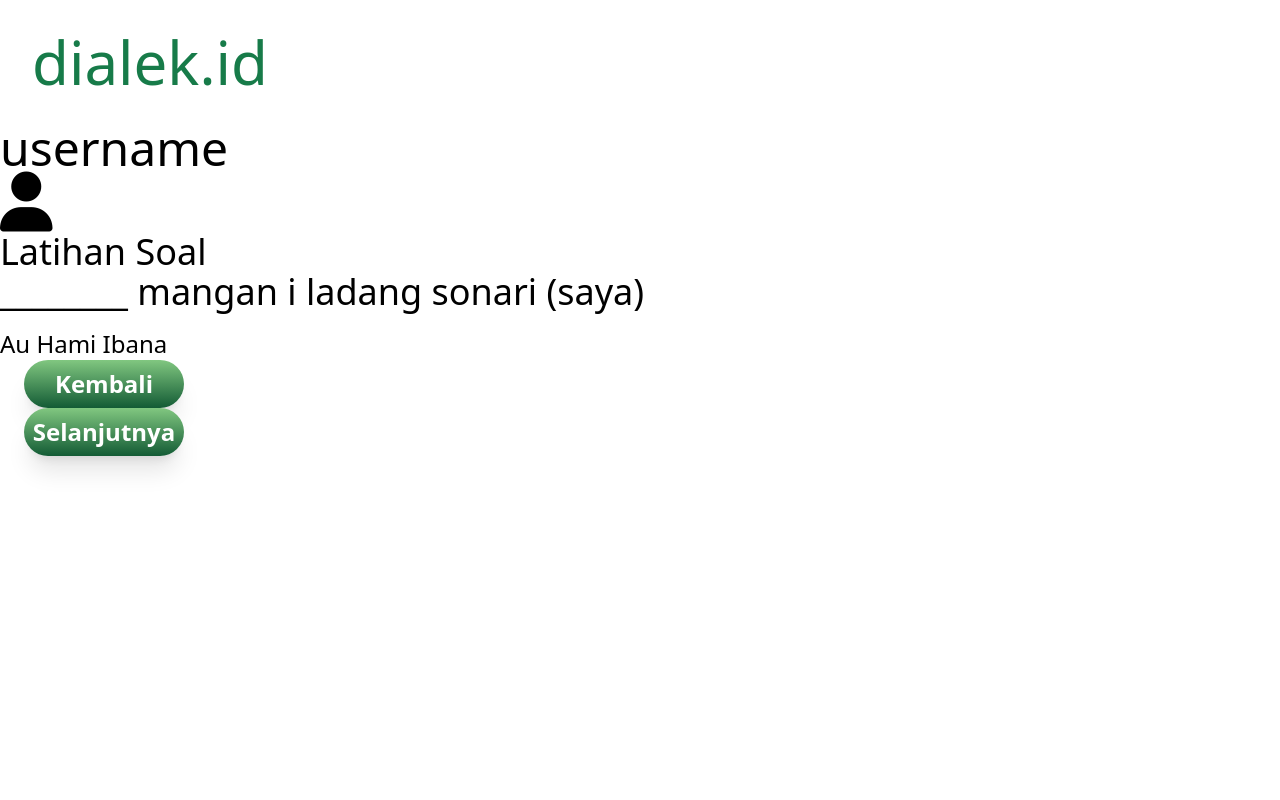
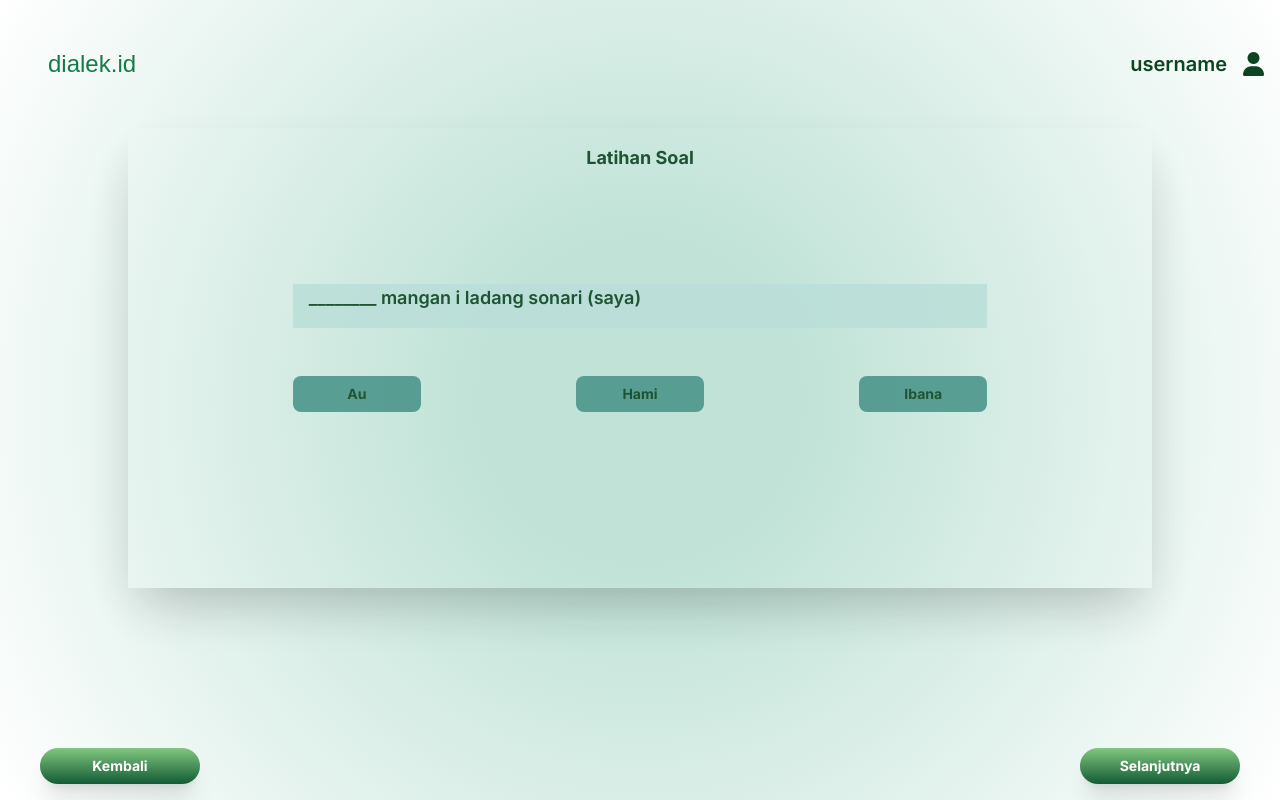
Before and after one commit to parulls/Dialek-Tailwind, a PHP site: page /src/html/LatihanSoal1.html in a window 1280 px wide. Run offline with PHP 8.4, Linux system fonts and the light colour scheme; some libraries are stand-ins or nearby versions; some web fonts are replaced.

Commit message:
latihan soal 1

```diff
--- a/src/styles/style2.css
+++ b/src/styles/style2.css
@@ -3127,6 +3155,30 @@
   opacity: 0.8;
 }
 
+.button-option{
+  display: flex;
+  width: 8rem;
+  align-items: center;
+  justify-content: center;
+  border-radius: 0.5rem;
+  --tw-bg-opacity: 1;
+  background-color: rgb(76 150 139 / var(--tw-bg-opacity));
+  padding-top: 0.5rem;
+  padding-bottom: 0.5rem;
+  padding-left: 1rem;
+  padding-right: 1rem;
+  text-align: center;
+  font-weight: 700;
+}
+
+.button-option:hover{
+  opacity: 0.8;
+}
+
+.fixed{
+  position: fixed;
+}
+
 .absolute{
   position: absolute;
 }
@@ -3181,6 +3241,10 @@
   margin-bottom: 2.5rem;
 }
 
+.mb-12{
+  margin-bottom: 3rem;
+}
+
 .mb-16{
   margin-bottom: 4rem;
 }
@@ -3193,6 +3257,10 @@
   margin-bottom: 1rem;
 }
 
+.mb-40{
+  margin-bottom: 10rem;
+}
+
 .mb-6{
   margin-bottom: 1.5rem;
 }
@@ -3201,11 +3269,18 @@
   margin-left: 0.25rem;
 }
 
+.ml-12{
+  margin-left: 3rem;
+}
+
 .ml-2{
   margin-left: 0.5rem;
 }
 
-<<<<<<< Updated upstream
+.ml-20{
+  margin-left: 5rem;
+}
+
 .ml-3{
   margin-left: 0.75rem;
 }
@@ -3218,16 +3293,20 @@
   margin-left: 1.75rem;
 }
 
+.ml-9{
+  margin-left: 2.25rem;
+}
+
+.ml-\[520px\]{
+  margin-left: 520px;
+}
+
 .mr-2{
   margin-right: 0.5rem;
 }
 
 .mr-4{
   margin-right: 1rem;
-=======
-.mt-0{
-  margin-top: 0px;
->>>>>>> Stashed changes
 }
 
 .mt-1{
@@ -3238,6 +3317,26 @@
   margin-top: 2.5rem;
 }
 
+.mt-16{
+  margin-top: 4rem;
+}
+
+.mt-2{
+  margin-top: 0.5rem;
+}
+
+.mt-20{
+  margin-top: 5rem;
+}
+
+.mt-28{
+  margin-top: 7rem;
+}
+
+.mt-3{
+  margin-top: 0.75rem;
+}
+
 .mt-4{
   margin-top: 1rem;
 }
@@ -3335,8 +3473,36 @@
   width: 2.25rem;
 }
 
+.w-\[70\%\]{
+  width: 70%;
+}
+
 .w-full{
   width: 100%;
+}
+
+.max-w-3xl{
+  max-width: 48rem;
+}
+
+.max-w-56{
+  max-width: 14rem;
+}
+
+.max-w-5xl{
+  max-width: 64rem;
+}
+
+.max-w-6xl{
+  max-width: 72rem;
+}
+
+.max-w-lg{
+  max-width: 32rem;
+}
+
+.max-w-sm{
+  max-width: 24rem;
 }
 
 .flex-1{
@@ -3388,6 +3562,10 @@
   align-items: center;
 }
 
+.justify-start{
+  justify-content: flex-start;
+}
+
 .justify-end{
   justify-content: flex-end;
 }
@@ -3417,40 +3598,52 @@
   margin-left: calc(1rem * calc(1 - var(--tw-space-x-reverse)));
 }
 
-=======
->>>>>>> Stashed changes
+.space-x-7 > :not([hidden]) ~ :not([hidden]){
+  --tw-space-x-reverse: 0;
+  margin-right: calc(1.75rem * var(--tw-space-x-reverse));
+  margin-left: calc(1.75rem * calc(1 - var(--tw-space-x-reverse)));
+}
+
+.space-x-8 > :not([hidden]) ~ :not([hidden]){
+  --tw-space-x-reverse: 0;
+  margin-right: calc(2rem * var(--tw-space-x-reverse));
+  margin-left: calc(2rem * calc(1 - var(--tw-space-x-reverse)));
+}
+
 .space-y-16 > :not([hidden]) ~ :not([hidden]){
   --tw-space-y-reverse: 0;
   margin-top: calc(4rem * calc(1 - var(--tw-space-y-reverse)));
   margin-bottom: calc(4rem * var(--tw-space-y-reverse));
 }
 
+.space-y-2 > :not([hidden]) ~ :not([hidden]){
+  --tw-space-y-reverse: 0;
+  margin-top: calc(0.5rem * calc(1 - var(--tw-space-y-reverse)));
+  margin-bottom: calc(0.5rem * var(--tw-space-y-reverse));
+}
+
 .space-y-3 > :not([hidden]) ~ :not([hidden]){
   --tw-space-y-reverse: 0;
   margin-top: calc(0.75rem * calc(1 - var(--tw-space-y-reverse)));
   margin-bottom: calc(0.75rem * var(--tw-space-y-reverse));
 }
 
-<<<<<<< Updated upstream
 .space-y-4 > :not([hidden]) ~ :not([hidden]){
   --tw-space-y-reverse: 0;
   margin-top: calc(1rem * calc(1 - var(--tw-space-y-reverse)));
   margin-bottom: calc(1rem * var(--tw-space-y-reverse));
 }
 
-=======
->>>>>>> Stashed changes
 .overflow-hidden{
   overflow: hidden;
 }
 
-<<<<<<< Updated upstream
+.rounded{
+  border-radius: 0.25rem;
+}
+
 .rounded-3xl{
   border-radius: 1.5rem;
-=======
-.rounded-1{
-  border-radius: 2rem;
->>>>>>> Stashed changes
 }
 
 .rounded-full{
@@ -3569,7 +3804,6 @@
   padding: 1.5rem;
 }
 
-<<<<<<< Updated upstream
 .p-8{
   padding: 2rem;
 }
@@ -3579,8 +3813,11 @@
   padding-right: 3rem;
 }
 
-=======
->>>>>>> Stashed changes
+.px-2{
+  padding-left: 0.5rem;
+  padding-right: 0.5rem;
+}
+
 .px-3{
   padding-left: 0.75rem;
   padding-right: 0.75rem;
@@ -3591,14 +3828,6 @@
   padding-right: 1rem;
 }
 
-<<<<<<< Updated upstream
-=======
-.px-5{
-  padding-left: 1.25rem;
-  padding-right: 1.25rem;
-}
-
->>>>>>> Stashed changes
 .px-6{
   padding-left: 1.5rem;
   padding-right: 1.5rem;
@@ -3730,12 +4007,21 @@
   color: rgb(22 101 52 / var(--tw-text-opacity));
 }
 
+.text-green-900{
+  --tw-text-opacity: 1;
+  color: rgb(20 83 45 / var(--tw-text-opacity));
+}
+
+.text-red-500{
+  --tw-text-opacity: 1;
+  color: rgb(239 68 68 / var(--tw-text-opacity));
+}
+
 .text-white{
   --tw-text-opacity: 1;
   color: rgb(255 255 255 / var(--tw-text-opacity));
 }
 
-<<<<<<< Updated upstream
 .placeholder-gray-500::-moz-placeholder{
   --tw-placeholder-opacity: 1;
   color: rgb(107 114 128 / var(--tw-placeholder-opacity));
@@ -3744,10 +4030,6 @@
 .placeholder-gray-500::placeholder{
   --tw-placeholder-opacity: 1;
   color: rgb(107 114 128 / var(--tw-placeholder-opacity));
-=======
-.opacity-70{
-  opacity: 0.7;
->>>>>>> Stashed changes
 }
 
 .opacity-80{
@@ -3770,7 +4052,6 @@
   box-shadow: var(--tw-ring-offset-shadow, 0 0 #0000), var(--tw-ring-shadow, 0 0 #0000), var(--tw-shadow);
 }
 
-<<<<<<< Updated upstream
 .shadow-md{
   --tw-shadow: 0 4px 6px -1px rgb(0 0 0 / 0.1), 0 2px 4px -2px rgb(0 0 0 / 0.1);
   --tw-shadow-colored: 0 4px 6px -1px var(--tw-shadow-color), 0 2px 4px -2px var(--tw-shadow-color);
@@ -3782,14 +4063,10 @@
   filter: var(--tw-blur) var(--tw-brightness) var(--tw-contrast) var(--tw-grayscale) var(--tw-hue-rotate) var(--tw-invert) var(--tw-saturate) var(--tw-sepia) var(--tw-drop-shadow);
 }
 
-=======
-.shadow-xl{
-  --tw-shadow: 0 20px 25px -5px rgb(0 0 0 / 0.1), 0 8px 10px -6px rgb(0 0 0 / 0.1);
-  --tw-shadow-colored: 0 20px 25px -5px var(--tw-shadow-color), 0 8px 10px -6px var(--tw-shadow-color);
-  box-shadow: var(--tw-ring-offset-shadow, 0 0 #0000), var(--tw-ring-shadow, 0 0 #0000), var(--tw-shadow);
-}
-
->>>>>>> Stashed changes
+.filter{
+  filter: var(--tw-blur) var(--tw-brightness) var(--tw-contrast) var(--tw-grayscale) var(--tw-hue-rotate) var(--tw-invert) var(--tw-saturate) var(--tw-sepia) var(--tw-drop-shadow);
+}
+
 .transition{
   transition-property: color, background-color, border-color, text-decoration-color, fill, stroke, opacity, box-shadow, transform, filter, -webkit-backdrop-filter;
   transition-property: color, background-color, border-color, text-decoration-color, fill, stroke, opacity, box-shadow, transform, filter, backdrop-filter;
@@ -3850,15 +4136,23 @@
   box-shadow: var(--tw-ring-offset-shadow), var(--tw-ring-shadow), var(--tw-shadow, 0 0 #0000);
 }
 
-.used-word {
-  background-color: #5E9B8B;
-  color: #fff;
-  padding: 4px 8px;
-  border-radius: 4px;
-  margin-bottom: 4px;
-}
-
 @media (min-width: 768px){
+  .md\:row-span-4{
+    grid-row: span 4 / span 4;
+  }
+
+  .md\:row-span-8{
+    grid-row: span 8 / span 8;
+  }
+
+  .md\:w-1\/3{
+    width: 33.333333%;
+  }
+
+  .md\:w-2\/3{
+    width: 66.666667%;
+  }
+
   .md\:w-8\/12{
     width: 66.666667%;
   }
@@ -3872,6 +4166,4 @@
   .lg\:w-8\/12{
     width: 66.666667%;
   }
-=======
->>>>>>> Stashed changes
-}
+}
--- a/tailwind.config.js
+++ b/tailwind.config.js
@@ -116,7 +116,7 @@
           "@apply bg-custom-gradient2-button w-40 text-white py-2 px-4 rounded-full font-bold shadow-xl text-center items-center justify-center flex hover:opacity-80":{},
         },
         ".button-option" : {
-          "@apply bg-custom6 w-32 text-custom8 py-2 px-4 rounded-lg font-bold text-center items-center justify-center flex hover:opacity-80":{},
+          "@apply bg-custom6 w-32 py-2 px-4 rounded-lg font-bold text-center items-center justify-center flex hover:opacity-80":{},
         },
       });
       addUtilities({
```
Also changed, not shown: other parts of src/styles/style2.css (+196 -11 lines).
